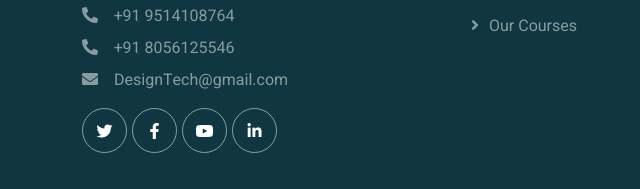
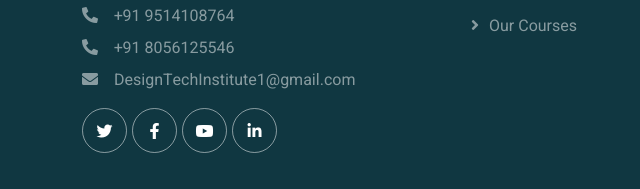
Before and after one commit to DesignTech56/DesignTech, a plain HTML site: page index.html in a window 1280 px wide. Shown: the part 4814-5003 px from the top of the page, 0-640 px from the left. Drawn offline with nearby package versions, Linux system fonts and the light colour scheme.

Commit message:
Update index.html

```diff
--- a/index.html
+++ b/index.html
@@ -677,7 +677,7 @@
                         <p class="mb-2"><i class="fa fa-map-marker-alt me-3"></i>2/8, karaikal ammaiyar street, Valasaravakkam,chennai-87.</p>
                         <p class="mb-2"><i class="fa fa-phone-alt me-3"></i>+91 9514108764</p>
 			    <p class="mb-2"><i class="fa fa-phone-alt me-3"></i>+91 8056125546</p>
-                        <p class="mb-2"><i class="fa fa-envelope me-3"></i>DesignTech@gmail.com</p>
+                        <p class="mb-2"><i class="fa fa-envelope me-3"></i>DesignTechInstitute1@gmail.com</p>
                         <div class="d-flex pt-2">
                             <a class="btn btn-outline-light btn-social" href=""><i class="fab fa-twitter"></i></a>
                             <a class="btn btn-outline-light btn-social" href=""><i class="fab fa-facebook-f"></i></a>
```
